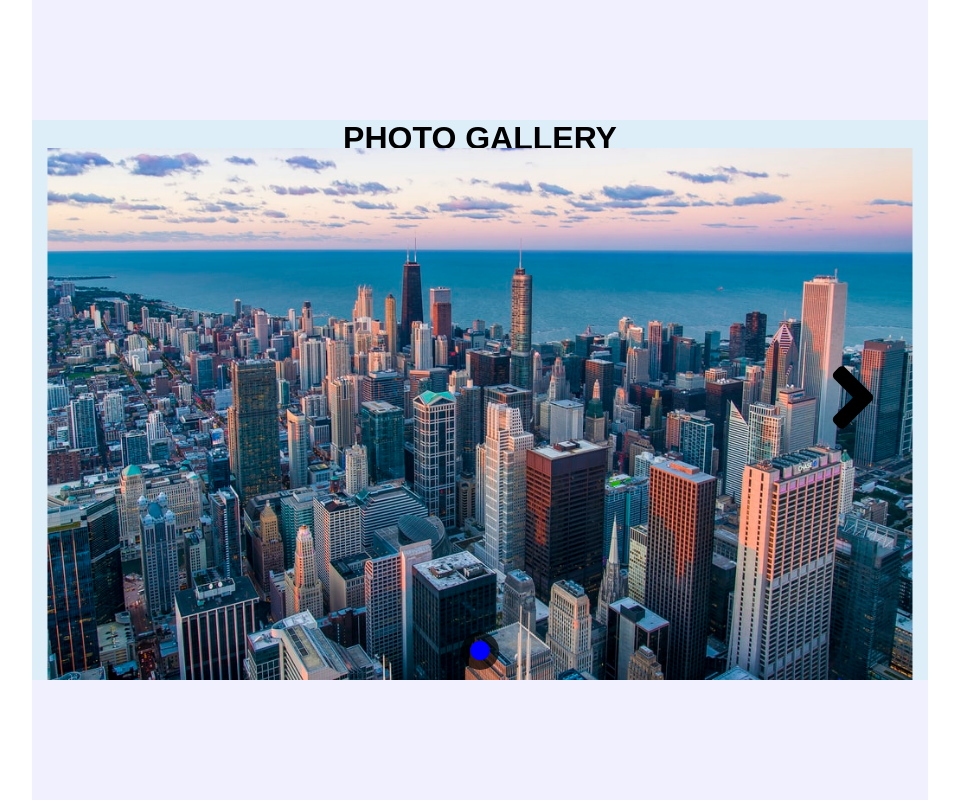
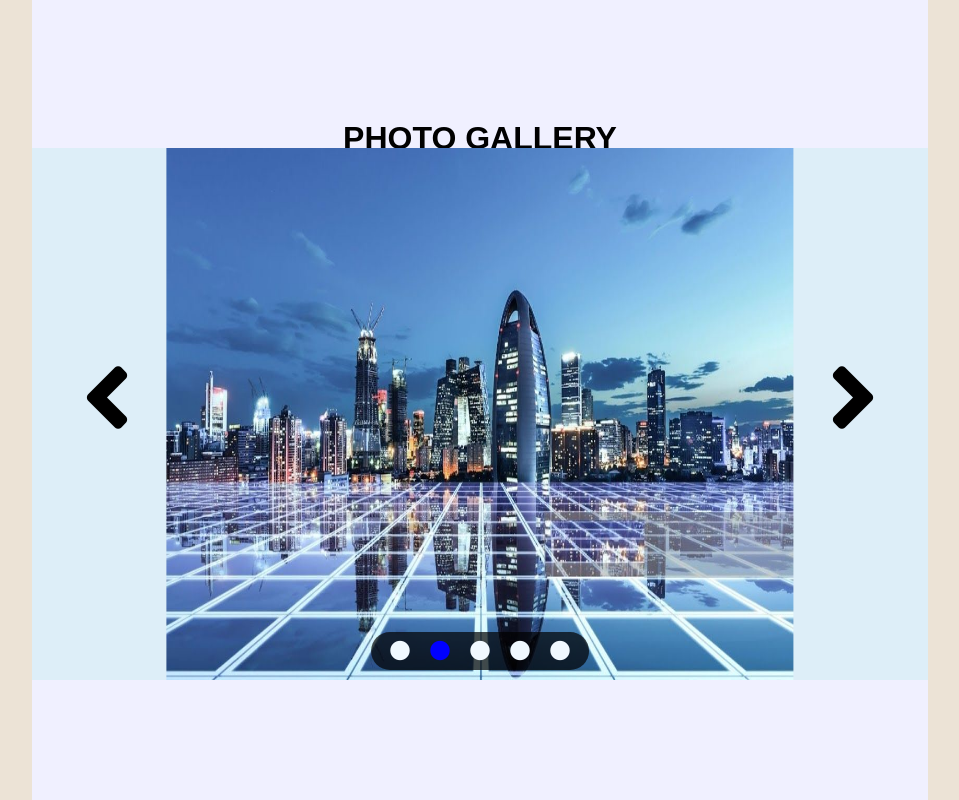
Before and after one commit to MichaelRosa9/vue-slider, a plain HTML site: page index.html in a window 1280 px wide. Both pictures are taken after a click on the element 1013 px from the left and 400 px from the top of the page. Shown: the whole page, without its empty margins (160-1119 px from the left). Drawn offline with nearby package versions, Linux system fonts and the light colour scheme.

Commit message:
indicators

```diff
--- a/css/style.css
+++ b/css/style.css
@@ -6,6 +6,7 @@
 
 body {
   font-family: Arial, Helvetica, sans-serif;
+  background-color: rgb(236, 227, 214);
 }
 
 .container {
@@ -27,16 +28,19 @@ body {
   text-align: center;
   text-transform: uppercase;
   height: 5%;
+  background-color: rgb(240, 240, 255);
 }
 .wrapper .photos {
   position: absolute;
   left: 50%;
   transform: translateX(-50%);
   height: 95%;
+  width: 70%;
 }
 
-.photos img{
+.wrapper .photos img{
   height: 100%;
+  width: 100%;
 }
 
 .previous,
@@ -45,6 +49,7 @@ body {
   top: 50%;
   transform: translateY(-50%);
   font-size: 100px;
+  cursor: pointer;
 }
 .next {
 right: 50px;
@@ -65,11 +70,12 @@ right: 50px;
   border-radius: 999px;
   color: aliceblue;
   background-color: rgba(0, 0, 0, .7);
-  cursor: pointer;
 }
 
 .indicators i {
   font-size: 20px;
+  margin: 0 10px;
+  cursor: pointer;
 }
 .indicators i.active {
   color: blue;
--- a/index.html
+++ b/index.html
@@ -16,20 +16,27 @@
       <div class="wrapper">
         <h1>Photo Gallery</h1>
 
-        <div class="previous">
+        <div class="previous"
+            @click="previousPhoto">
           <i class="fas fa-angle-left"></i>
         </div>
 
         <div class="photos">
-          <img src="img/city-1.jpg" alt="">
+          <img :src="arrayPhotos[counterPhoto]"
+              alt="">
         </div>
 
-        <div class="next">
+        <div class="next"
+            @click="nextPhoto">
           <i class="fas fa-angle-right"></i>
         </div>
 
         <div class="indicators">
-          <i class="fas fa-circle active"></i>
+          <i class="fas fa-circle"
+            v-for="(photo, index) in arrayPhotos"
+            :class="(index === counterPhoto)? 'active': null"
+            @click="counterPhoto = index">
+          </i>
         </div>
 
       </div>
--- a/js/script.js
+++ b/js/script.js
@@ -4,9 +4,22 @@
 var app = new Vue({
   el: '#app',
   data: {
-    message: 'Hello Vue!'
+    counterPhoto: 0,
+    arrayPhotos:['img/city-1.jpg','img/city-2.jpg','img/city-3.jpg','img/city-4.jpg','img/city-5.jpg',]
   },
   methods: {
+    nextPhoto: function(){
+      this.counterPhoto++;
+      if (this.counterPhoto === this.arrayPhotos.length){
+        this.counterPhoto = 0;
+      }
+    },
+    previousPhoto: function(){
+      this.counterPhoto--;
+      if (this.counterPhoto < 0){
+        this.counterPhoto = this.arrayPhotos.length -1;
+      }
+    }
 
   }
-})
+});
```
